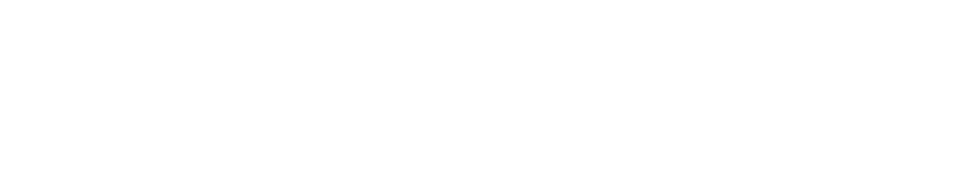
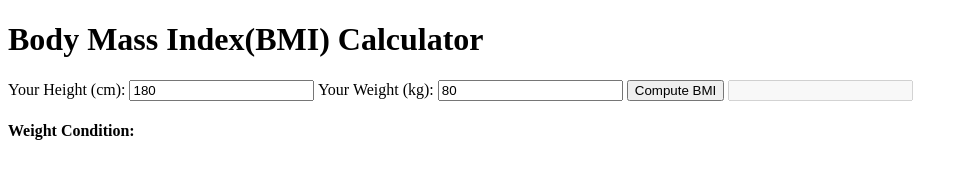
Before and after one commit to bluecode62/javascript-project, a plain HTML site: page BMI Calculator/index.html in a window 1280 px wide. Shown: the whole page, without its empty margins (0-968 px from the left). Drawn offline with Linux system fonts and the light colour scheme.

Commit message:
feat: BMI Calculator html completed

```diff
--- a/BMI Calculator/index.html
+++ b/BMI Calculator/index.html
@@ -7,7 +7,16 @@
   <link rel="stylesheet" href="style.css">
 </head>
 <body>
-
+  <div class="container">
+    <h1 class="heading">Body Mass Index(BMI) Calculator</h1>
+    Your Height (cm):
+    <input type="number" class="input" id="height" value="180" placeholder="Ener your height in cm">
+    Your Weight (kg):
+    <input type="number" class="input" id="weight" value="80" placeholder="Ener your weight in kg">
+    <button class="btn" id="btn">Compute BMI</button>
+    <input disabled type="text" class="input" id="bmi-result">
+    <h4 class="info-text">Weight Condition: <span id="weigh-condition"></span></h4>
+  </div>
   <script src="index.js"></script>
 </body>
 </html>
```
